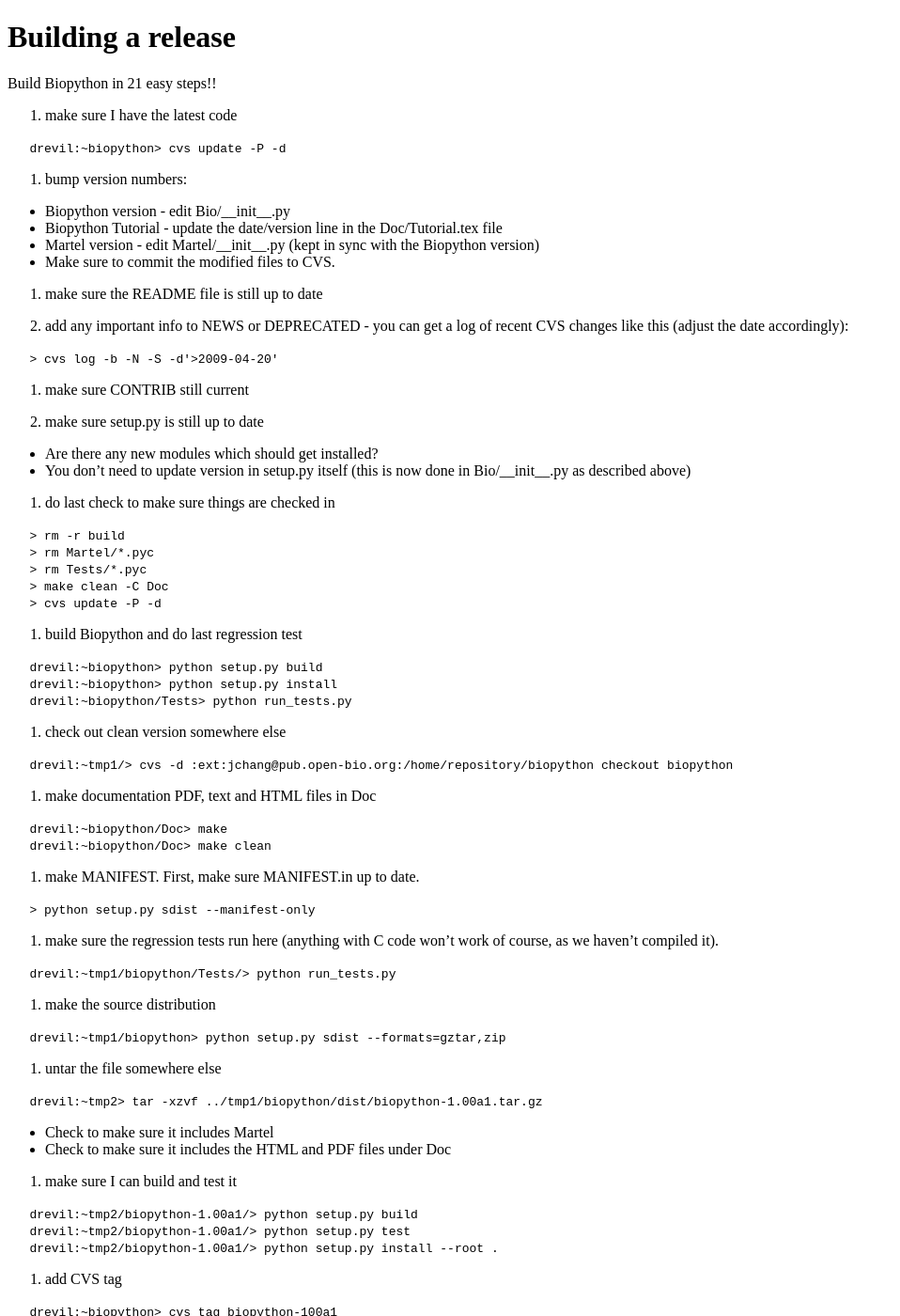
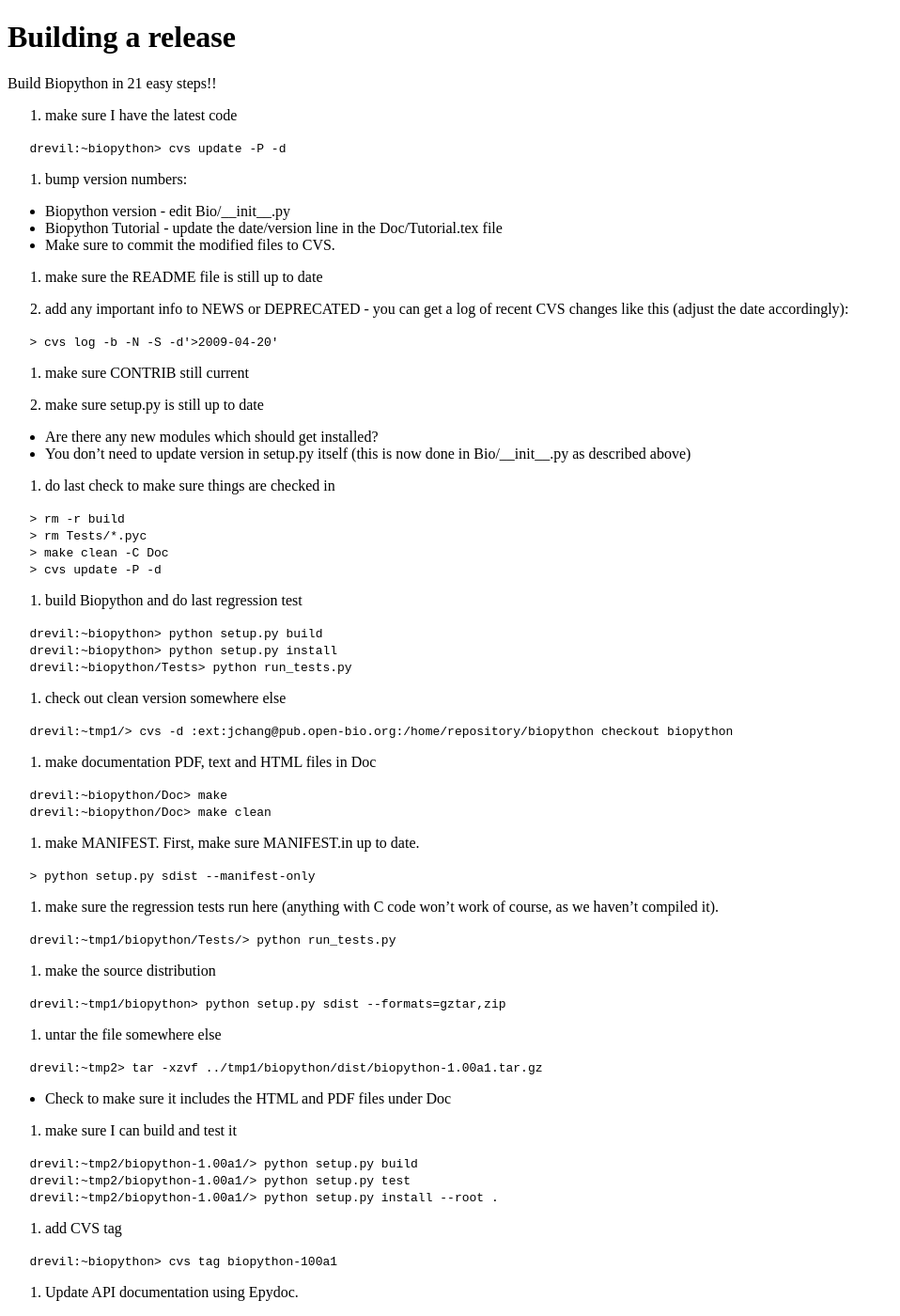
Before and after one commit to biopython/biopython.github.io, a Jekyll site: the page built from wiki/Building_a_release.md, in a window 1280 px wide and 1400 px high. Shown: the whole window at 94% size, without its empty margins (0-958 px from the left). Built offline with Jekyll 4.4.1, drawn with Linux system fonts in a browser that asks for light colours; some of the changed text lies outside the part shown.

Commit message:
Removing Martel

```diff
--- a/wiki/Building_a_release.md
+++ b/wiki/Building_a_release.md
@@ -15,8 +15,6 @@ Build Biopython in 21 easy steps!!
 -   Biopython version - edit Bio/\_\_init\_\_.py
 -   Biopython Tutorial - update the date/version line in the
     Doc/Tutorial.tex file
--   Martel version - edit Martel/\_\_init\_\_.py (kept in sync with the
-    Biopython version)
 -   Make sure to commit the modified files to CVS.
 
 3. make sure the README file is still up to date
@@ -37,7 +35,6 @@ recent CVS changes like this (adjust the date accordingly):
 7. do last check to make sure things are checked in
 
 `   > rm -r build`
-`   > rm Martel/*.pyc`
 `   > rm Tests/*.pyc`
 `   > make clean -C Doc`
 `   > cvs update -P -d `
@@ -74,7 +71,6 @@ work of course, as we haven't compiled it).
 
 `   drevil:~tmp2> tar -xzvf ../tmp1/biopython/dist/biopython-1.00a1.tar.gz`
 
--   Check to make sure it includes Martel
 -   Check to make sure it includes the HTML and PDF files under Doc
 
 15. make sure I can build and test it
@@ -93,7 +89,7 @@ work of course, as we haven't compiled it).
     directory. Running epydoc in your CVS tree works, but can miss some
     packages due to import errors.
 
-`   epydoc -o ~/api -u `[`http://biopython.org`](http://biopython.org)` -n Biopython --docformat plaintext Bio BioSQL Martel`
+`   epydoc -o ~/api -u `[`http://biopython.org`](http://biopython.org)` -n Biopython --docformat plaintext Bio BioSQL`
 
 -   Move the generated ~/api directory to replace
     /home/websites/biopython.org/html/static/DIST/docs/api/ on
```
Also changed, not shown: 1 other file.
